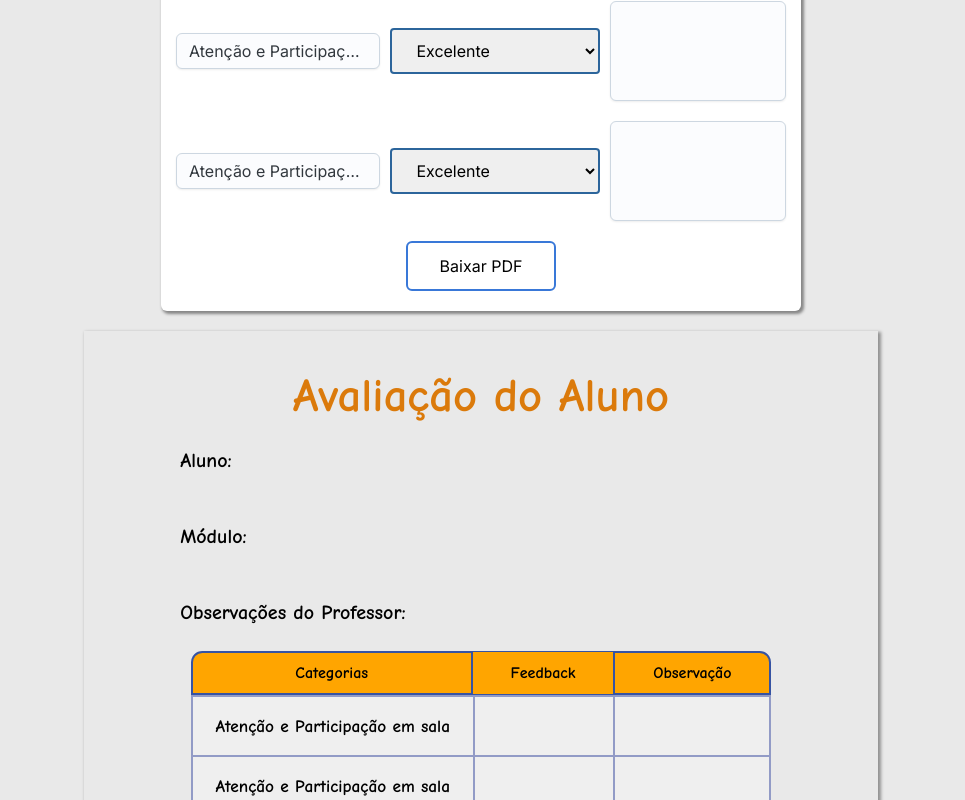
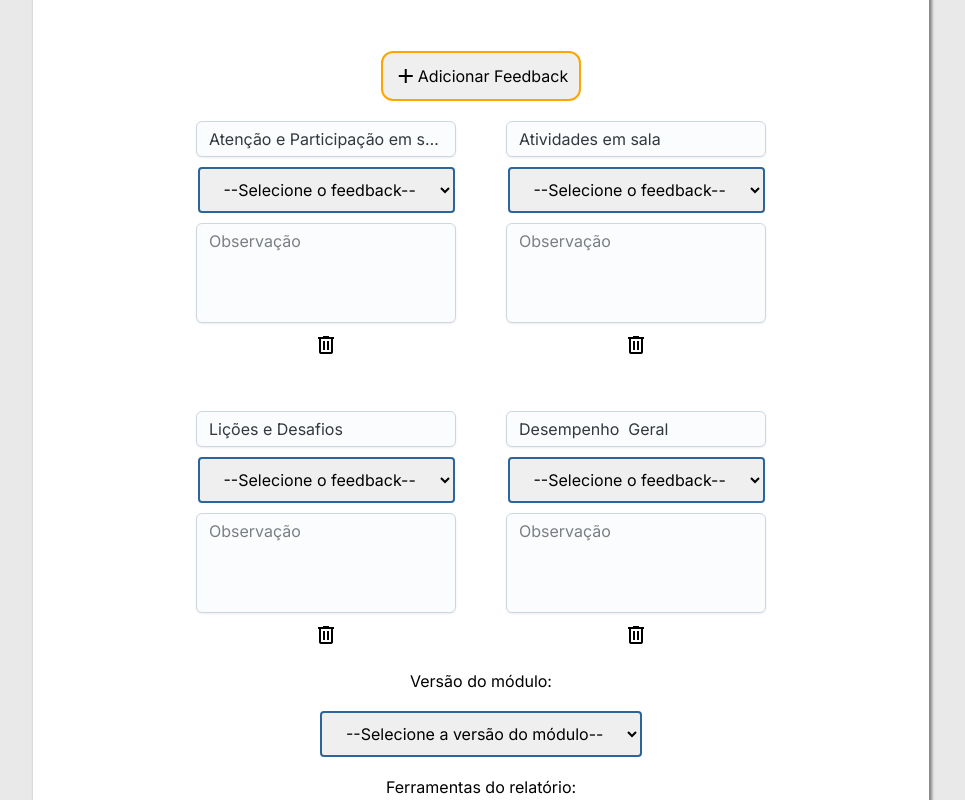
Before and after one commit to SandroRDS/teacher-helper, a React (Vite) app: page /pdf-report-maker in a window 1280 px wide. Shown: the part 360-1160 px from the top of the page, without its empty margins (159-1124 px from the left). Built offline with nearby package versions, Linux system fonts and the light colour scheme.

Commit message:
Finalizando formulário de criação de relatórios

```diff
--- a/src/components/FeedbackInputs/index.tsx
+++ b/src/components/FeedbackInputs/index.tsx
@@ -4,37 +4,51 @@ import { Input, Textarea } from "@mui/joy";
 import feedbackTypes from "../../data/feedbackTypes";
 import Select from "../Select";
 import styled from "styled-components";
+import GoogleIcon from "../GoogleIcon";
 
 type FeedbackInputsType = {
     updateFeedbacks: (key: keyof FeedbackType, value: string) => void;
+    removeFeedback: () => void;
 } & FeedbackType;
 
 const FeedbackContainer = styled.section`
     width: 100%;
+
     display: flex;
+    flex-direction: column;
     align-items: center;
     gap: 10px;
 `;
 
 function FeedbackInputs(props: FeedbackInputsType) {
-    const { category, feedback, observation, updateFeedbacks } = props;
+    const { category, updateFeedbacks, removeFeedback } = props;
 
     return (
         <FeedbackContainer>
             <Input
                 value={category}
                 onChange={(e) => updateFeedbacks('category', e.target.value)}
+                sx={
+                    {width: '100%'}
+                }
+                placeholder="Categoria do Feedback"
             />
             <Select onChange={(e) => updateFeedbacks('feedback', e.target.value)}>
+                <option>--Selecione o feedback--</option>
                 {feedbackTypes.map((feedbackType: string, key: number) => (
                     <option key={key} value={feedbackType}>{feedbackType}</option>
                 ))}
             </Select>
             <Textarea
+                onChange={(e) => updateFeedbacks('observation', e.target.value)}
+                placeholder="Observação"
                 sx={
-                    {height:'100px'}
+                    {height:'100px', width: '100%'}
                 }
             />
+            <button style={{backgroundColor: 'inherit'}} onClick={removeFeedback}>
+                <GoogleIcon iconName="delete" />
+            </button>
         </FeedbackContainer>
     );
 }
--- a/src/components/GoogleIcon/index.tsx
+++ b/src/components/GoogleIcon/index.tsx
@@ -1,5 +1,11 @@
+import styled from "styled-components";
+
+const Span = styled.span`
+    cursor: pointer;
+`;
+
 function GoogleIcon({ iconName }: { iconName: string }) {
-    return <span className="material-symbols-outlined">{iconName}</span>
+    return <Span className="material-symbols-outlined">{iconName}</Span>
 }
 
 export default GoogleIcon;
--- a/src/components/PdfReportMaker/index.tsx
+++ b/src/components/PdfReportMaker/index.tsx
@@ -6,10 +6,14 @@ import GoBack from "../GoBack";
 import PageImpress from "../PageImpress";
 import FeedbackInputs from "../FeedbackInputs";
 import Select from "../Select";
+import GoogleIcon from "../GoogleIcon";
+import { Textarea } from "@mui/joy";
 
 import { FeedbackType, ReportType } from "../../types";
 
 import extractAllStudentModules from "../../utils/extractAllStudentModules";
+import selectCourseProgramNames from "../../utils/selectCourseProgramNames";
+import selectCourseProgramToolNames from "../../utils/selectCourseProgramToolNames";
 
 const Main = styled.main`
 
@@ -28,7 +32,7 @@ const Aside = styled.aside`
 `;
 
 const Form = styled.article`
-    width: 50%;
+    width: 70%;
     margin: 0 auto;
     border-radius: 6px;
     box-shadow: 2px 2px 3px 1px #0000006c;
@@ -47,6 +51,26 @@ const Form = styled.article`
         font-weight: 500;
         color: #3978d8;
     }
+`;
+
+const FeedbackContainer = styled.section`
+    display: grid;
+    grid-template-columns: 1fr 1fr;
+    gap: 50px;
+`;
+
+const FeedbackButton = styled.button`
+    margin-top: 50px;
+    width: 200px;
+    height: 50px;
+    cursor: pointer;
+
+    border: 2px solid orange;
+    border-radius: 12px;
+
+    display: flex;
+    align-items: center;
+    justify-content: center;
 `;
 
 const Button = styled.button`
@@ -80,15 +104,20 @@ function PdfReportMaker() {
                 observation: ''
             },
             {
-                category: 'Atenção e Participação em sala',
+                category: 'Atividades em sala',
                 feedback: '',
                 observation: ''
             },
             {
-                category: 'Atenção e Participação em sala',
+                category: 'Lições e Desafios',
                 feedback: '',
                 observation: ''
-            }
+            },
+            {
+                category: 'Desempenho  Geral',
+                feedback: '',
+                observation: ''
+            },
         ],
         courseProgramTools: [],
     });
@@ -101,9 +130,32 @@ function PdfReportMaker() {
         const copyFormValues = {...formValues};
         copyFormValues.feedbacks[feedbackIndex][key] = value;
         setFormValues(copyFormValues);
+    };
+
+    const addFeedback = () => {
+        const copyFormValues = {...formValues};
+        copyFormValues.feedbacks.push({
+            category: '',
+            feedback: '',
+            observation: ''
+        });
+
+        setFormValues(copyFormValues);
+    };
+
+    const removeFeedback = (feedbackIndex: number) => {
+        const copyFormValues = {...formValues};
+        copyFormValues.feedbacks.splice(feedbackIndex, 1);
+        setFormValues(copyFormValues);
+    };
+
+    const updateProgramTools = (programTools: string) => {
+        const programToolsList = programTools.split(',');
+        setFormValues({...formValues, courseProgramTools: programToolsList});
     }
 
     const moduleList = extractAllStudentModules();
+    const toolsList = selectCourseProgramToolNames(formValues.courseProgramName);
 
     return (
         <>
@@ -123,10 +175,24 @@ function PdfReportMaker() {
                         <Select
                             onChange={(e) => updateValues('studentModule', e.target.value)}
                         >
+                            <option value="">--Selecione o módulo--</option>
                             {moduleList.map((moduleName: string, key: number) => {
                                 return <option key={key} value={moduleName}>{moduleName}</option>
                             })}
                         </Select>
+                        <Textarea
+                            onChange={(e) => updateValues('teacherObservation', e.target.value)}
+                            placeholder="Observações do Professor"
+                            sx={
+                                {width: '50%', height: '100px'}
+                            }
+                        />
+
+                        <FeedbackButton onClick={() => addFeedback()}>
+                            <GoogleIcon iconName="add" />
+                            Adicionar Feedback
+                        </FeedbackButton>
+                        <FeedbackContainer>
                             {formValues.feedbacks.map((feedbackObj: FeedbackType, key: number) => {
                                 return (
                                     <FeedbackInputs
@@ -134,9 +200,28 @@ function PdfReportMaker() {
                                         updateFeedbacks={
                                             (feedbackType: keyof FeedbackType, value: string) => updateFeedbacks(key, feedbackType, value)
                                         }
+                                        removeFeedback={
+                                            () => removeFeedback(key)
+                                        }
                                     />
                                 );
                             })}
+                        </FeedbackContainer>
+                        <label>Versão do módulo:</label>
+                        <Select onChange={(e) => updateValues('courseProgramName', e.target.value)}>
+                            <option value="">--Selecione a versão do módulo--</option>
+                            {formValues.studentModule && selectCourseProgramNames(formValues.studentModule).map((programName: string) => {
+                                return (
+                                    <option value={programName}>{programName}</option>
+                                );
+                            })}
+                        </Select>
+                        <label>Ferramentas do relatório:</label>
+                        <Select onChange={(e) => updateProgramTools(e.target.value)}>
+                            <option value="">--Selecione as ferramentas--</option>
+                            {toolsList?.length && (<option value={toolsList}>Todas</option>)}
+                            {toolsList?.map((toolName: string) => <option value={[toolName]}>{toolName}</option>)}
+                        </Select>
                         <Button onClick={() => window.print()}>Baixar PDF</Button>
                     </Form>
                 </Section>
--- a/src/utils/selectCourseProgramNames.ts
+++ b/src/utils/selectCourseProgramNames.ts
@@ -0,0 +1,13 @@
+import coursePrograms from "../data/coursePrograms";
+
+import { CourseProgramType } from "../types";
+
+function selectCourseProgramNames(courseModule: string) {
+    const courseProgramsList = coursePrograms.filter(({ courseProgramModule }: CourseProgramType) => {
+        return courseProgramModule === courseModule;
+    });
+
+    return courseProgramsList.map(({courseProgramName}) => courseProgramName);
+}
+
+export default selectCourseProgramNames;
--- /dev/null
+++ b/src/utils/selectCourseProgramToolNames.ts
@@ -0,0 +1,13 @@
+import coursePrograms from "../data/coursePrograms";
+import { CourseProgramType } from "../types";
+
+function selectCourseProgramToolNames(courseName: string) {
+    const courseProgramSelected = coursePrograms.find((courseProgramObj: CourseProgramType) => {
+        const { courseProgramName } = courseProgramObj;
+        return courseProgramName === courseName;
+    });
+
+    return courseProgramSelected?.courseProgramTools.map(({programName}) => programName);
+}
+
+export default selectCourseProgramToolNames;
```
Lines whose indentation alone changed are shown as unchanged.
